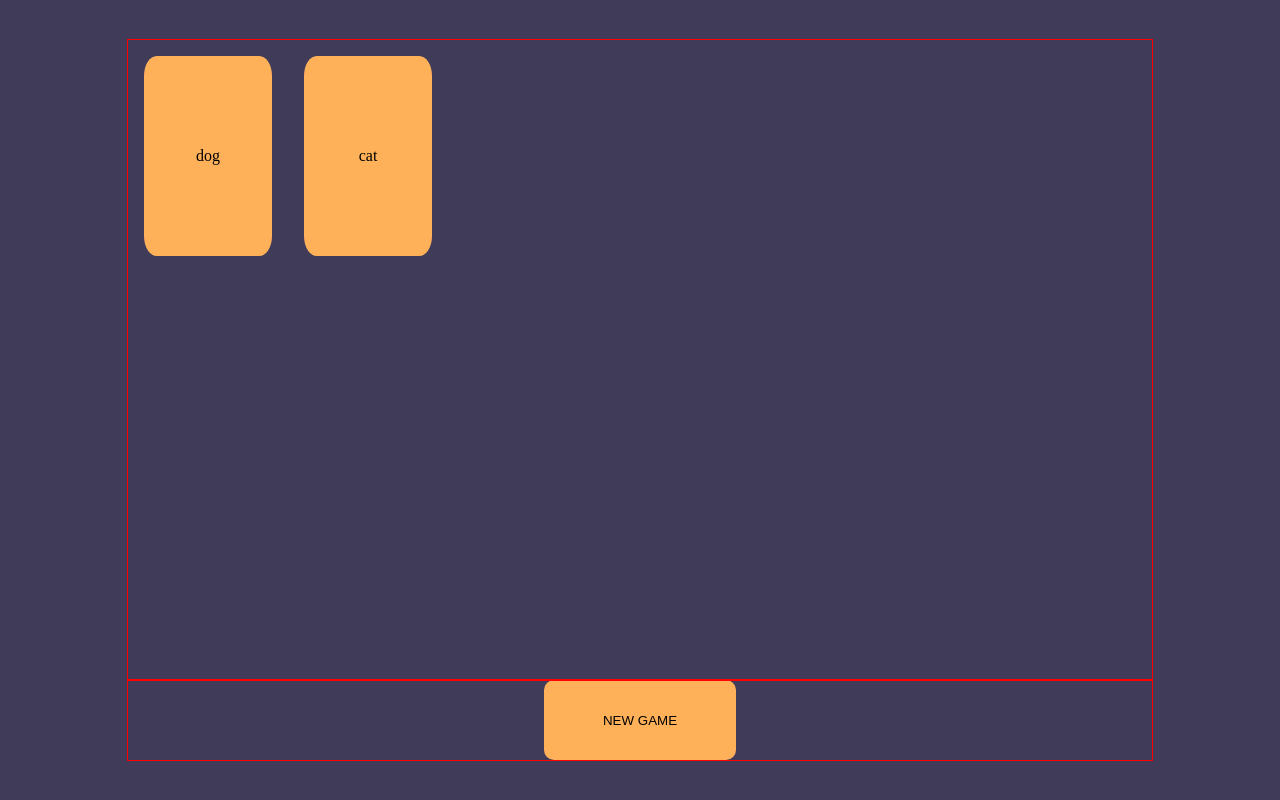
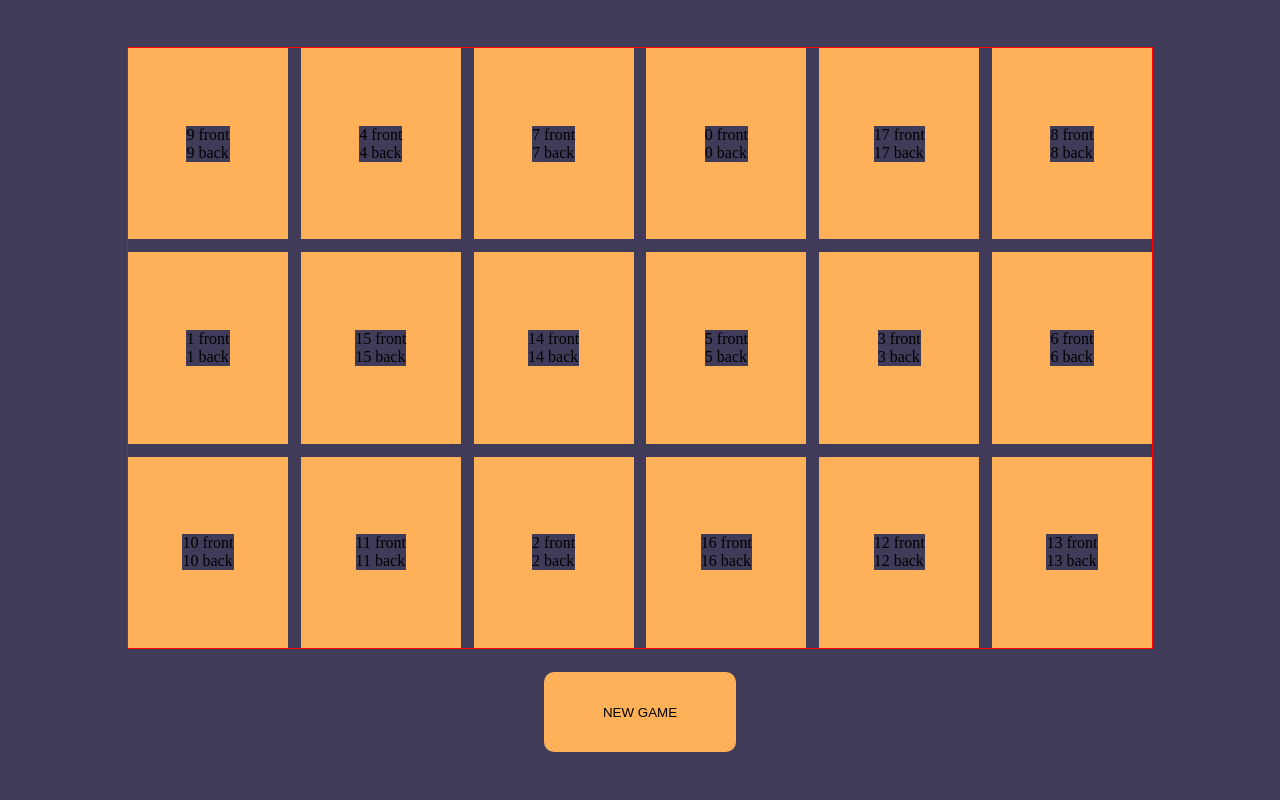
Before and after one commit to lfscruuz/lingo-mingle, a React (Vite) app: page / in a window 1280 px wide. Both pictures are taken after a click on the button "NEW GAME". Built offline with nearby package versions, Linux system fonts and the light colour scheme.

Commit message:
cards shuffling

```diff
--- a/package.json
+++ b/package.json
@@ -12,6 +12,7 @@
   "dependencies": {
     "react": "^18.2.0",
     "react-dom": "^18.2.0",
+    "reactjs-flip-card": "^2.0.3",
     "sass": "^1.68.0",
     "styled-components": "^6.0.8"
   },
--- a/src/components/Card.jsx
+++ b/src/components/Card.jsx
@@ -1,7 +1,19 @@
-export default function Card({name}) {
-  return (
-    <div className='card'>
-      {name}
-    </div>
-  )
+import ReactFlipCard from 'reactjs-flip-card';
+
+export default function Card({card}) {
+
+    const {id, name, content} = card
+
+    return (
+        <div className="card">
+            <div>
+                <div className="front">
+                    {id} front
+                </div>
+                <div className="back">
+                    {id} back
+                </div>
+            </div>
+        </div>
+    )
 }
--- a/src/components/GameScreen.jsx
+++ b/src/components/GameScreen.jsx
@@ -1,27 +1,31 @@
 import { useState } from 'react';
-import cards from '../constants/cardArray';
+import cardArray from '../constants/cardArray';
 import Card from './Card';
 
 export default function GameScreen() {
-    const [shuffledCards, setShuffledCards] = useState([]);
+    const [cards, setCards] = useState([]);
     const [turns, setTurns] = useState(0);
+    const [choiceOne, setChoiceOne] = useState(null)
+    const [choiceTwo, setChoiceTwo] = useState(null)
+
+    console.log(cardArray);
 
     function shuffleCards() {
-        const newCards = cards.sort(() => Math.random() - 0.5);
-        setShuffledCards(newCards);
+        const shuffledCards = cardArray.sort(() => Math.random() - 0.5).map((card)=>({...card}));
+        setCards(shuffledCards);
         setTurns(0);
 
-        console.log(shuffledCards);
+        console.log(cards);
     }
 
     return (
         <div>
-            <div className='cards-container'>
-                {shuffledCards.length == 0 ? <>inicie um novo jogo</> :
-                    shuffledCards.map((card) => {
+            <div className='cards-grid'>
+                {cards.length == 0 ? <>inicie um novo jogo</> :
+                    cards.map((card) => {
                         console.log(card)
                         return (
-                            <Card name={card.name} />
+                            <Card key={card.id} card={card}/>
                         )
                     })
                 }
--- a/src/constants/cardArray.js
+++ b/src/constants/cardArray.js
@@ -1,14 +1,79 @@
 const cards = [
     {
-        id: 0,
-        img: "abcd",
-        name: "dog"
+        name: "dog",
+        content: "dog image"
     },
     {
-        id: 1,
-        img: "abcd",
-        name: "cat"
+        name: "dog",
+        content: "dog"
+    },
+    {
+        name: "cat",
+        content: "cat image"
+    },
+    {
+        name: "cat",
+        content: "cat"
+    },
+    {
+        name: "bird",
+        content: "bird image"
+    },
+    {
+        name: "bird",
+        content: "bird"
+    },
+    {
+        name: "snake",
+        content: "snake image"
+    },
+    {
+        name: "snake",
+        content: "snake"
+    },
+    {
+        name: "wolf",
+        content: "wolf image"
+    },
+    {
+        name: "wolf",
+        content: "wolf"
+    },
+    {
+        name: "lion",
+        content: "lion image"
+    },
+    {
+        name: "lion",
+        content: "lion"
+    },
+    {
+        name: "banana",
+        content: "banana image"
+    },
+    {
+        name: "banana",
+        content: "banana"
+    },
+    {
+        name: "apple",
+        content: "apple image"
+    },
+    {
+        name: "apple",
+        content: "apple"
+    },
+    {
+        name: "pear",
+        content: "pear image"
+    },
+    {
+        name: "pear",
+        content: "pear"
     }
 ];
 
-export default cards;
+const cardArray = cards.map((card, i) => ({...card, id: i}))
+console.log(cardArray);
+
+export default cardArray;
--- a/src/styles/App.scss
+++ b/src/styles/App.scss
@@ -24,27 +24,27 @@ button{
     border: none;
     border-radius: 10px;
     margin: 0 5vw;
+    cursor: pointer;
 }
 
 .buttons-container{
+    margin-top: 3vh;
     display: flex;
     justify-content: center;
     align-items: center;
-    outline: red solid 1px;
 }
 
-.cards-container{
+.cards-grid{
+    height: 75vh;
+    width: 80vw;
+    display: grid;
+    grid-template-columns: 1fr 1fr 1fr 1fr 1fr 1fr;
     outline: red solid 1px;
-    height: 80vh;
-    width: 80vw;
-    display: flex;
+    // align-items: center;
+    gap: 1vw;
 }
 
 .card{
-    width: 10vw;
-    height: 25vh;
-    border-radius: 10%;
-    margin: 2vh;
 
     background-color: $primary-color;
     display: flex;
```
Also changed, not shown: 1 other file (tests, documents, lock files or other folders).
